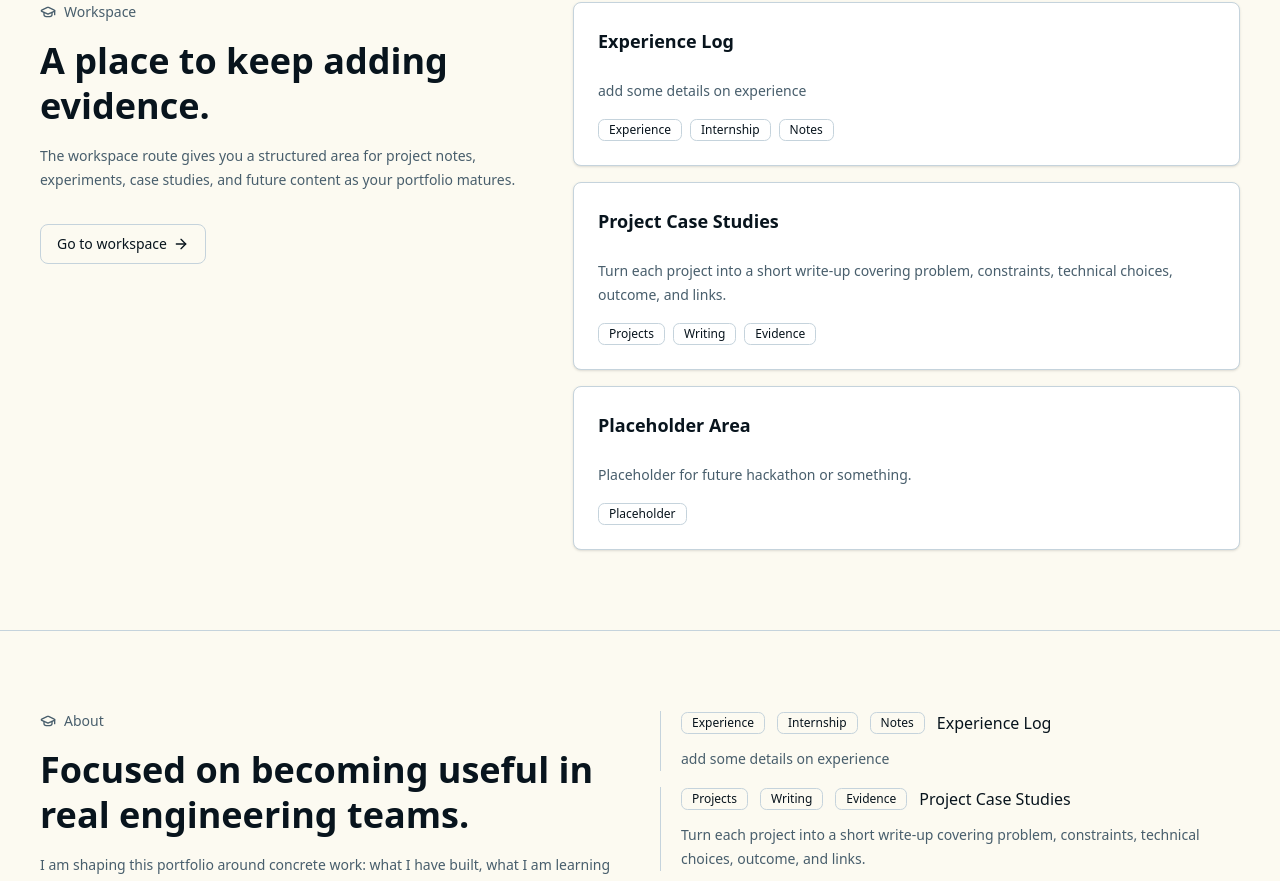
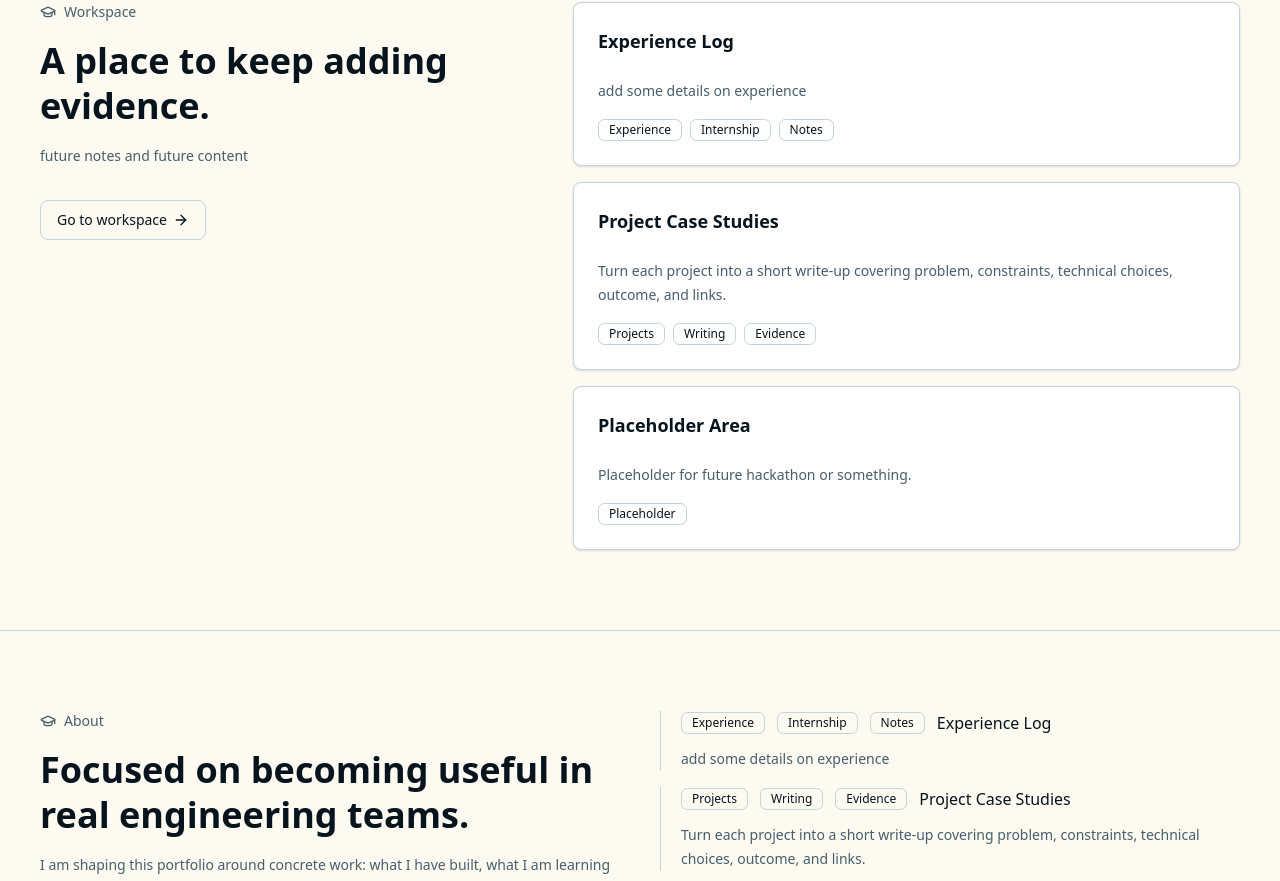
Before and after one commit to ChrisJMcClair/Portfolio-Website, a Next.js app: page / in a window 1280 px wide. Shown: the part 3589-4470 px from the top of the page. Built offline with nearby package versions, Linux system fonts and the light colour scheme.

Commit message:
Changes to hero workding and experience

```diff
--- a/app/page.tsx
+++ b/app/page.tsx
@@ -261,7 +261,7 @@ export default function Home() {
               <SectionHeading
                 eyebrow="Workspace"
                 title="A place to keep adding evidence."
-                description="The workspace route gives you a structured area for project notes, experiments, case studies, and future content as your portfolio matures."
+                description="future notes and future content "
               />
               <Link
                 href="/workspace"
```
